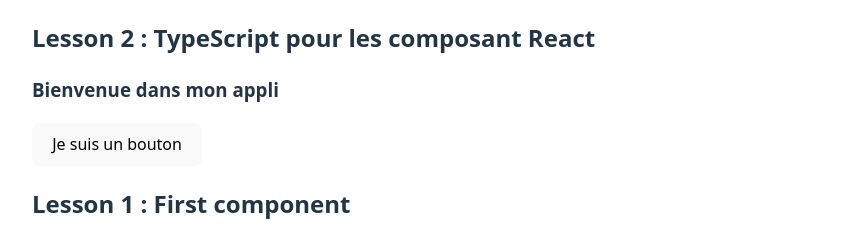
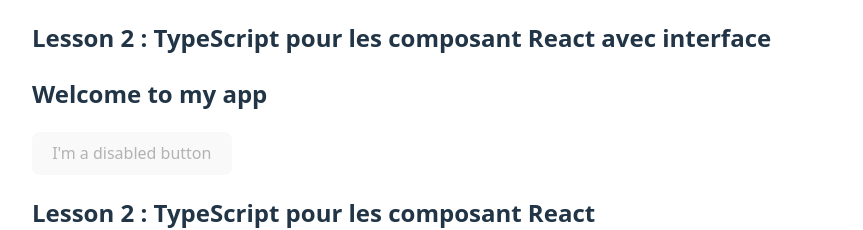
Before and after one commit to Patience-Kori1/auto-traning-react, a React (Vite) app: page / in a window 1280 px wide. Shown: the top 230 px of the page, without its empty margins (128-991 px from the left). Built offline with nearby package versions, Linux system fonts and the light colour scheme.

Commit message:
Using Interface in TypeScript with React Components

```diff
--- a/src/App.jsx
+++ b/src/App.jsx
@@ -1,9 +1,12 @@
 import Gallery from "./components/lesson1"
 import Lesson2 from "./components/Lesson2"
+import Lesson2B from "./components/Lesson2B"
 import './index.css'
 export default function App() {
   return(
     <>
+    <h2> Lesson 2 : TypeScript pour les composant React avec interface</h2>
+      <Lesson2B/>
       <h2> Lesson 2 : TypeScript pour les composant React</h2>
       <Lesson2/>
       <h2> Lesson 1 : First component</h2>
--- /dev/null
+++ b/src/components/Lesson2B.tsx
@@ -0,0 +1,21 @@
+interface MyButtonProps {
+  /** The text to display inside the button */
+  title: string;
+  /** Whether the button can be interacted with */
+  disabled: boolean;
+}
+
+function MyButton({ title, disabled }: MyButtonProps) {
+  return (
+    <button disabled={disabled}>{title}</button>
+  );
+}
+
+export default function Lesson2B () {
+  return (
+    <div>
+      <h2>Welcome to my app</h2>
+      <MyButton title="I'm a disabled button" disabled={true}/>
+    </div>
+  );
+}
```
Also changed, not shown: src/components/Lesson2.tsx (line endings or trailing spaces).
